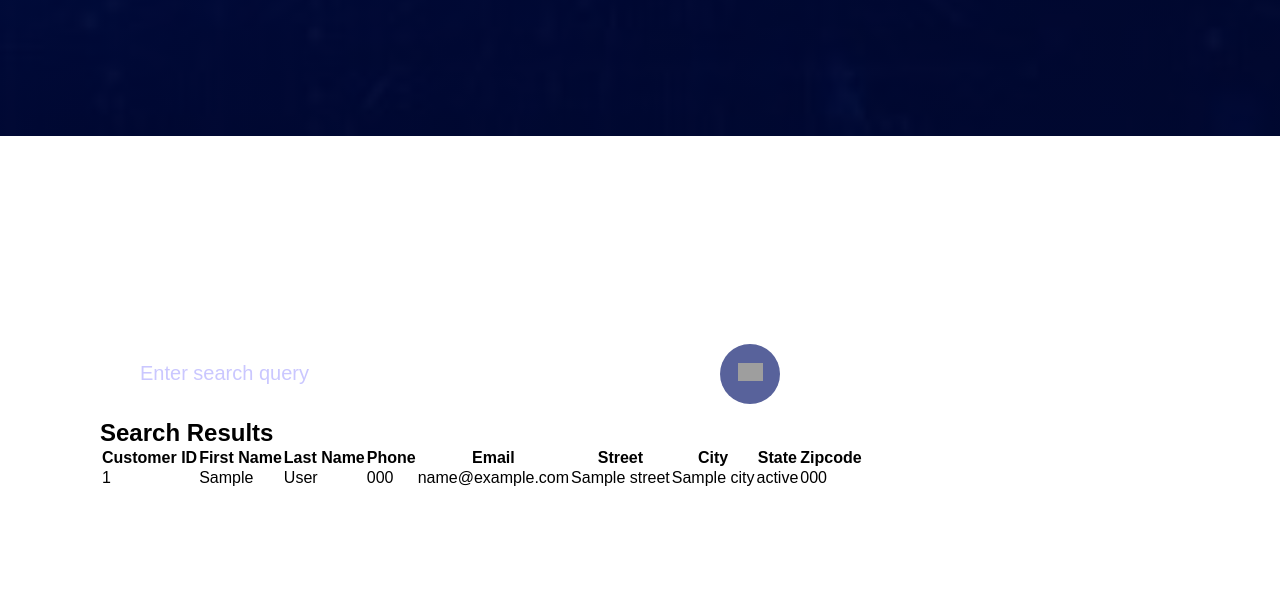
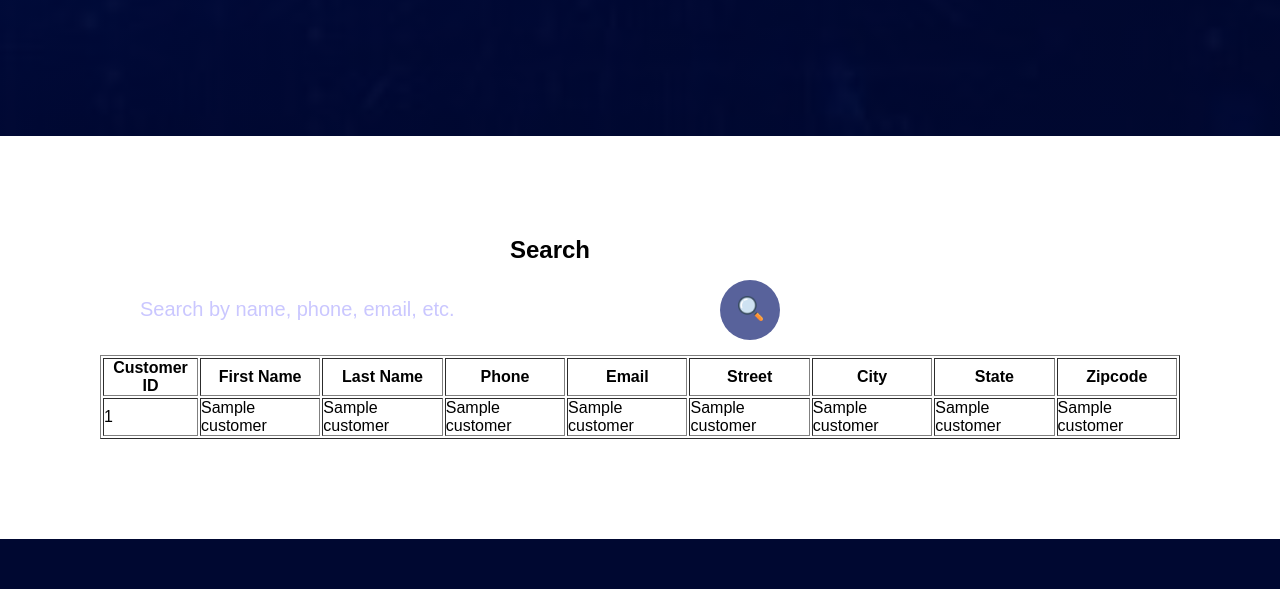
Before and after one commit to cglaunchtech/Mercer-605, a Flask app: template templates/index.html in a window 1280 px wide. Shown: the part 664-1253 px from the top of the page. After the commit the page ends 1203 px from the top, so only its background shows below. Run offline with Flask 3, Linux system fonts and the light colour scheme; the template is opened without the code that fills it: most values are stand-ins (such as "Sample title", 1, 10 or a date in 2020); grey boxes are pictures that could not be loaded.

Commit message:
Create table in index.html to show results

```diff
--- a/templates/index.html
+++ b/templates/index.html
@@ -18,15 +18,15 @@
 
 <section class="searchbar" id="searchbar">
     <div class="search">
-        <h2>Search</h2>
-        <form action="" class="search-bar">
-            <input type="text" placeholder="Enter search query" name="q">
-            <button type="submit"><img src="C:\Users\corey\PycharmProjects\gradAssist605\ui\images\drink.png"></button>
+        <h1>Search</h1>
+        <form action="/" method="post" class="search-bar">
+            <input type="text" placeholder="Search by name, phone, email, etc." name="query">
+            <button type="submit"><img src="static/images/search.png"></button>
         </form>
     </div>
-    <div class="search-results">
-        <h2>Search Results</h2>
-        <table id="search-table">
+    <div>
+       {% if customers %}
+        <table border="1">
             <thead>
                 <tr>
                     <th>Customer ID</th>
@@ -42,21 +42,25 @@
             </thead>
             <tbody>
                 {% for customer in customers %}
-                    <tr>
-                        <td>{{ customer.customer_id }}</td>
-                        <td>{{ customer.first_name }}</td>
-                        <td>{{ customer.last_name }}</td>
-                        <td>{{ customer.phone }}</td>
-                        <td>{{ customer.email }}</td>
-                        <td>{{ customer.street }}</td>
-                        <td>{{ customer.city }}</td>
-                        <td>{{ customer.state }}</td>
-                        <td>{{ customer.zipcode }}</td>
-                    </tr>
+                <tr>
+                    <td>{{ customer[0] }}</td>
+                    <td>{{ customer[1] }}</td>
+                    <td>{{ customer[2] }}</td>
+                    <td>{{ customer[3] }}</td>
+                    <td>{{ customer[4] }}</td>
+                    <td>{{ customer[5] }}</td>
+                    <td>{{ customer[6] }}</td>
+                    <td>{{ customer[7] }}</td>
+                    <td>{{ customer[8] }}</td>
+                </tr>
                 {% endfor %}
             </tbody>
         </table>
+        {% else %}
+        <p>No customers found.</p>
+        {% endif %}
     </div>
+
 </section>
 
 </body>
```
Also changed, not shown: db/queries.py (+4 -4 lines).
